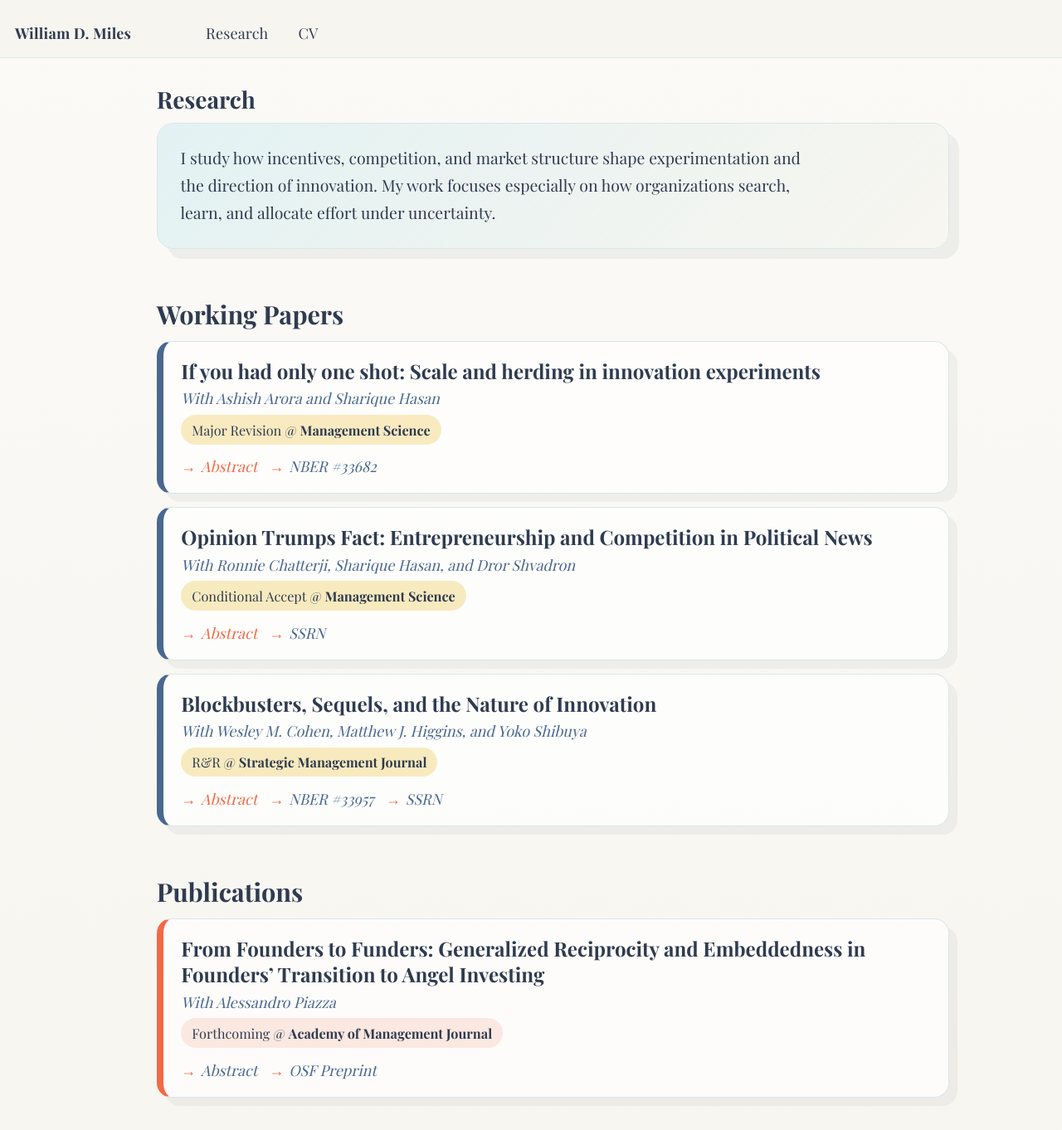
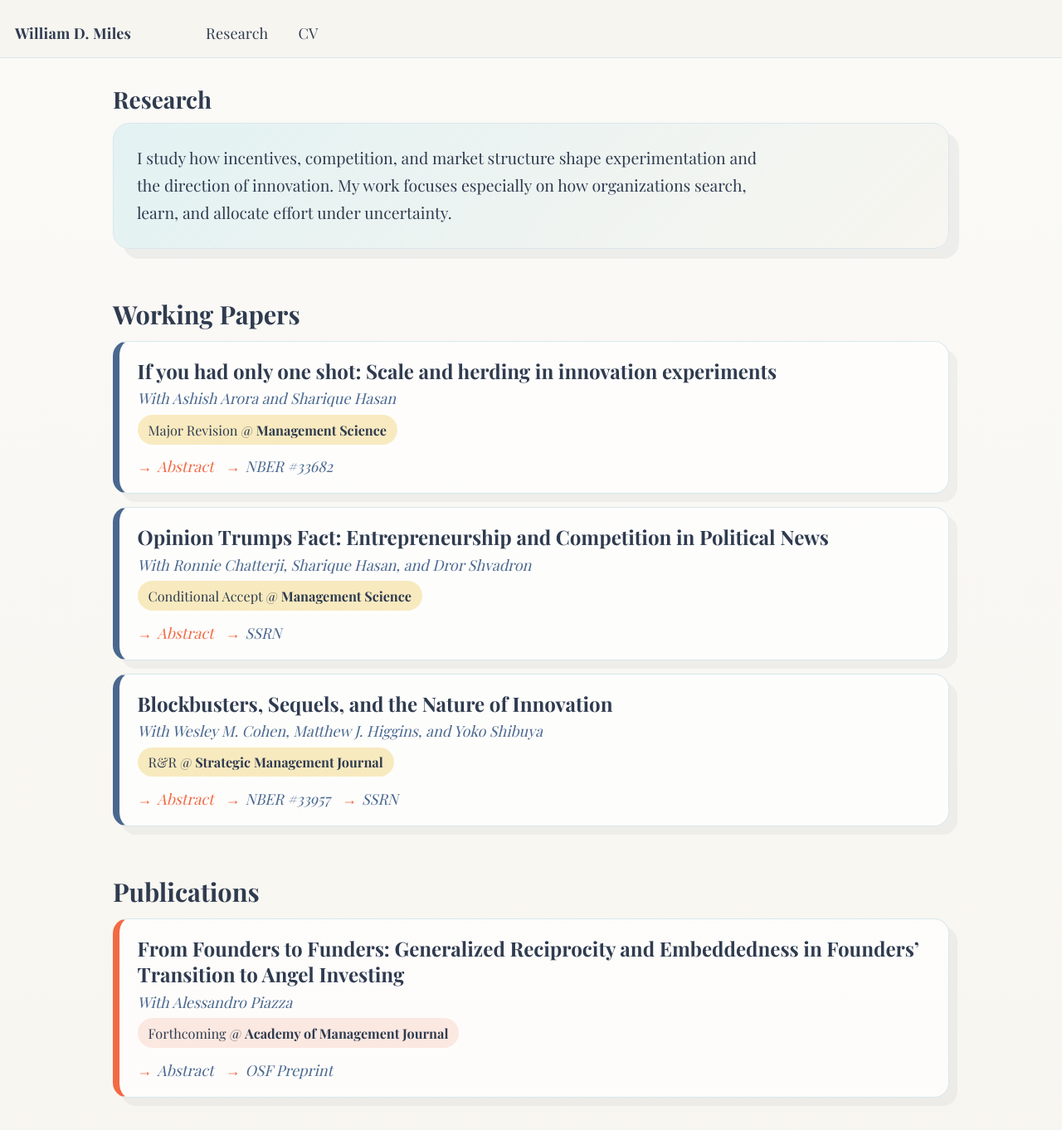
Before and after one commit to willdmiles/willdmiles.github.io, a Jekyll site: the page built from _pages/publications.html, in a window 1280 px wide and 1400 px high. Shown: the top 1362 px of the window at 83% size. Built offline with Jekyll 4.4.1, drawn with Linux system fonts in a browser that asks for light colours.

```diff
--- a/_config.yml
+++ b/_config.yml
@@ -15,6 +15,7 @@ description              : # &description "Ph.D. student at Duke University"
 url                      : https://willdmiles.github.io # the base hostname & protocol for your site e.g. "https://mmistakes.github.io"
 baseurl                  : "" # the subpath of your site, e.g. "/blog"
 repository               : ""
+goatcounter_site         : "wdmiles.goatcounter.com"
 
 # Site Author - The following control what appear as part of the author content on the side bar.
 #               If a field is blank the icon and link will not appear, otherwise it will be shown.
--- a/_pages/publications.html
+++ b/_pages/publications.html
@@ -7,10 +7,13 @@ author_profile: false
 <style>
   @media (min-width: 925px) {
     #main > .archive {
-      float: none;
-      width: min(100%, 56rem);
-      margin-left: auto;
-      margin-right: auto;
+      float: none !important;
+      width: 100% !important;
+      max-width: 56rem;
+      margin-left: auto !important;
+      margin-right: auto !important;
+      padding-left: 0 !important;
+      padding-right: 0 !important;
     }
   }
 
```
Also changed, not shown: _includes/head/custom.html (+7 -0 lines).
